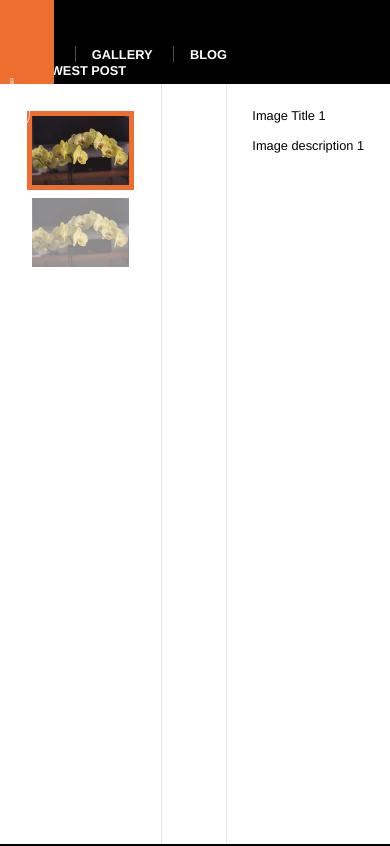
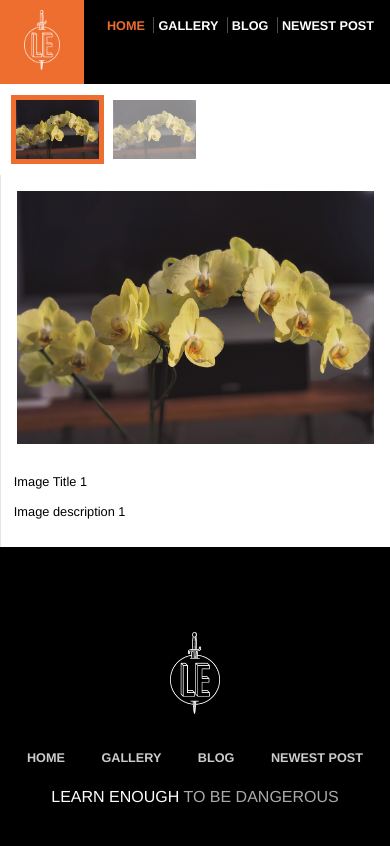
Before and after one commit to Tengzin/old-website, a plain HTML site: page _site/gallery/index.html in a window 390 px wide. Shown: the top 846 px of the page. Drawn offline with Linux system fonts and the light colour scheme.

Commit message:
Finish mobile prototype

```diff
--- a/_site/css/main.css
+++ b/_site/css/main.css
@@ -510,7 +510,78 @@ h2 ~ p {
     box-shadow: none;
     padding: 0;
   }
+
+  /* HEADER STYLES */
+  .header-nav {
+    padding: 2vh 1em 0 0;
+  }
+  .header-nav > li {
+    margin-left: 0.25em;
+  }
+  .header-nav > li ~ li {
+    padding-left: 0.25em;
+  }
+  .nav-links a {
+    font-size: 3.25vw;
+  }
+  .header-logo {
+    left: auto;
+  }
+
+  /* HOME STYLES */
+  .home-callout {
+    flex-direction: column;
+  }
+  .callout-copy {
+    flex: 1;
+  }
+  .bio-box {
+    float: none;
+    font-size: 1.3rem;
+    width: auto;
+  }
+
+  /* BLOG STYLES */
   .post-aside {
     display: none;
   }
+
+  /* GALLERY STYLES */
+  .gallery {
+    flex-direction: column;
+  }
+  .gallery .col {
+    padding: 1em;
+  }
+  .gallery .gallery-thumbs {
+    flex: 1;
+    height: auto;
+    white-space: nowrap;
+    width: 100vw;
+  }
+  .gallery-thumbs > div {
+    display: inline-block;
+  }
+  .gallery-thumbs img {
+    height: 7vh;
+    margin: 0 10px 0 0;
+    width: auto;
+  }
+  .gallery .gallery-info {
+    flex: 1;
+  }
+
+  /* BLOG STYLES */
+  .blog-recent {
+    display: none;
+  }
+  .blog-previews {
+    padding: 0;
+  }
 }
+
+@media (max-width: 600px) {
+  .half-hero {
+    display: none;
+  }
+}
--- a/css/main.css
+++ b/css/main.css
@@ -510,7 +510,78 @@ h2 ~ p {
     box-shadow: none;
     padding: 0;
   }
+
+  /* HEADER STYLES */
+  .header-nav {
+    padding: 2vh 1em 0 0;
+  }
+  .header-nav > li {
+    margin-left: 0.25em;
+  }
+  .header-nav > li ~ li {
+    padding-left: 0.25em;
+  }
+  .nav-links a {
+    font-size: 3.25vw;
+  }
+  .header-logo {
+    left: auto;
+  }
+
+  /* HOME STYLES */
+  .home-callout {
+    flex-direction: column;
+  }
+  .callout-copy {
+    flex: 1;
+  }
+  .bio-box {
+    float: none;
+    font-size: 1.3rem;
+    width: auto;
+  }
+
+  /* BLOG STYLES */
   .post-aside {
     display: none;
   }
+
+  /* GALLERY STYLES */
+  .gallery {
+    flex-direction: column;
+  }
+  .gallery .col {
+    padding: 1em;
+  }
+  .gallery .gallery-thumbs {
+    flex: 1;
+    height: auto;
+    white-space: nowrap;
+    width: 100vw;
+  }
+  .gallery-thumbs > div {
+    display: inline-block;
+  }
+  .gallery-thumbs img {
+    height: 7vh;
+    margin: 0 10px 0 0;
+    width: auto;
+  }
+  .gallery .gallery-info {
+    flex: 1;
+  }
+
+  /* BLOG STYLES */
+  .blog-recent {
+    display: none;
+  }
+  .blog-previews {
+    padding: 0;
+  }
 }
+
+@media (max-width: 600px) {
+  .half-hero {
+    display: none;
+  }
+}
```
